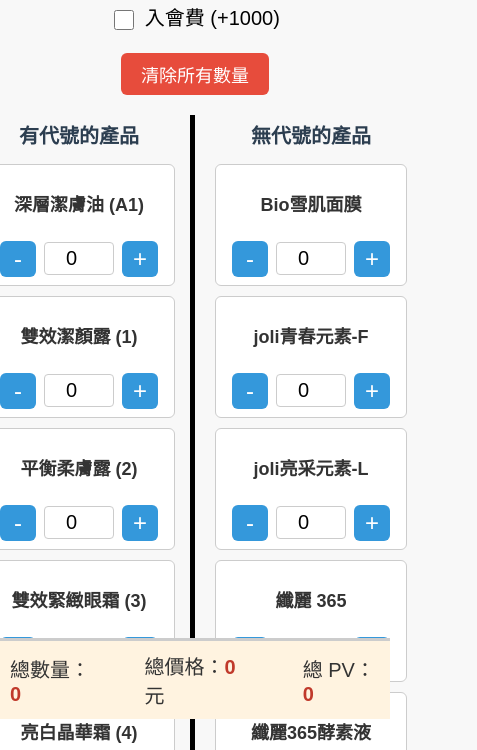
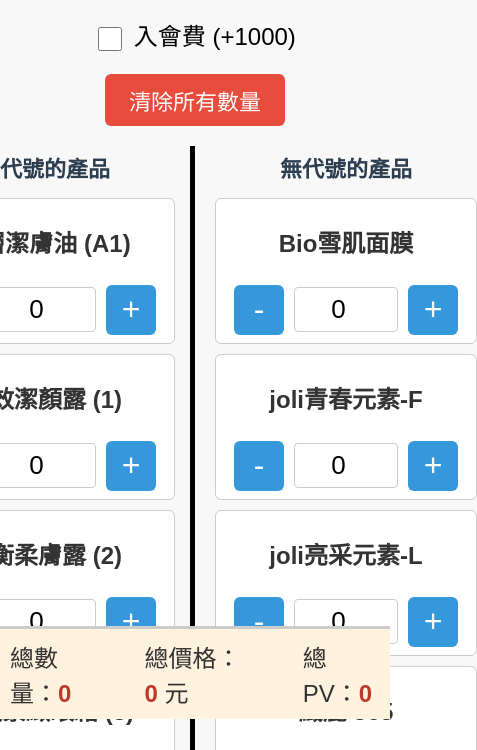
Before and after one commit to Allenfu-code/ColorGemstone, a plain HTML site: page tanlead.html in a window 390 px wide. Shown: the part 125-875 px from the top of the page, 477 px wide, since content can reach past the window. Drawn offline with Linux system fonts and the light colour scheme.

Commit message:
方便手機瀏覽大小

```diff
--- a/tanlead.html
+++ b/tanlead.html
@@ -2,21 +2,21 @@
 <html lang="zh-TW">
 <head>
   <meta charset="UTF-8">
+  <!-- 加入 viewport 設定 -->
+  <meta name="viewport" content="width=device-width, initial-scale=1.0">
   <title>天麗產品簡易計算器 (Checkbox + 清除按鈕)</title>
   <style>
-    /* 預設字體與背景色 */
+    /* 基本樣式 */
     body {
       margin: 10px;
       font-family: Arial, sans-serif;
-      font-size: 18px; /* 適度放大，兼顧可讀性 */
+      font-size: 20px; /* 調大基本字體 */
       background-color: #F8F8F8;
-      padding-bottom: 80px;
-      /* 預留空間，避免內容被底部固定列(footer)蓋住 */
+      padding-bottom: 80px; /* 避免內容被底部固定列遮住 */
     }
 
-    /* 頁面標題及說明文字 */
     h1 {
-      font-size: 24px;
+      font-size: 28px;
       color: #2C3E50;
       margin: 10px 0;
       text-align: center;
@@ -28,58 +28,58 @@
       color: #666;
     }
 
-    /* 入會費區域 (上方) */
+    /* 入會費區域 */
     .membership-section {
       text-align: center;
       margin-bottom: 20px;
     }
     .membership-section label {
-      font-size: 20px;
+      font-size: 22px;
       cursor: pointer;
       user-select: none;
     }
     .membershipFee {
-      width: 20px;
-      height: 20px;
+      width: 24px;
+      height: 24px;
       vertical-align: middle;
       margin-right: 5px;
       cursor: pointer;
     }
 
-    /* 兩欄並列的容器 */
+    /* 兩欄佈局 */
     .two-columns {
-      display: flex;             /* 使用 flex 排版 */
-      justify-content: center;   /* 水平置中整個區塊 */
-      align-items: flex-start;   /* 垂直頂端對齊 */
-      gap: 20px;                 /* 兩欄間距 */
-      max-width: 1200px;         /* 全欄最大寬度 */
-      margin: 0 auto 20px;       /* 置中並與下方留距 */
+      display: flex;
+      justify-content: center;
+      align-items: flex-start;
+      gap: 20px;
+      max-width: 1200px;
+      margin: 0 auto 20px;
     }
 
-    /* 左欄與右欄的共同樣式 */
+    /* 左欄與右欄共用 */
     .column {
-      flex: 1;                   /* 兩欄均分剩餘空間 */
+      flex: 1;
       display: flex;
-      flex-direction: column;    /* 垂直堆疊每個產品 */
-      gap: 10px;                 /* 產品之間的間距 */
+      flex-direction: column;
+      gap: 10px;
     }
 
-    /* 在左欄畫一條粗線來分隔 (可自行調整) */
+    /* 左欄分隔線 */
     .left-column {
       border-right: 5px solid #000;
-      padding-right: 15px; /* 預留空間，避免文字緊貼分隔線 */
+      padding-right: 15px;
     }
 
-    /* 區塊標題 (有代號 / 無代號) */
+    /* 區塊標題 */
     .section-title {
       text-align: center;
-      font-size: 20px;
+      font-size: 22px;
       font-weight: bold;
       margin: 5px 0;
       color: #2C3E50;
     }
 
-    /* 每個產品卡片 */
+    /* 產品卡片 */
     .product-card {
       background-color: #fff;
       border: 1px solid #ccc;
@@ -92,28 +92,27 @@
     }
 
     .product-name {
-      font-size: 18px;
+      font-size: 22px;
       font-weight: bold;
       color: #333;
       margin-bottom: 8px;
       text-align: center;
-      min-height: 60px; /* 預留高度，避免字多時排版跳動 */
+      min-height: 60px;
       display: flex;
       align-items: center;
       justify-content: center;
     }
 
-    /* 數量調整區域（含 - / + 按鈕及輸入框） */
+    /* 數量調整區域 */
     .quantity-control {
       display: flex;
       align-items: center;
       justify-content: center;
     }
-
     .quantity-control button {
-      width: 36px;
-      height: 36px;
-      font-size: 24px;
+      width: 44px;
+      height: 44px;
+      font-size: 28px;
       cursor: pointer;
       background-color: #3498DB;
       color: #fff;
@@ -124,25 +123,23 @@
     .quantity-control button:hover {
       opacity: 0.8;
     }
-
-    /* 數量輸入框 - 可直接輸入數字 */
     .quantity-control input.qtyInput {
-      width: 60px;
-      font-size: 20px;
+      width: 80px;
+      font-size: 24px;
       text-align: center;
       border: 1px solid #ccc;
       border-radius: 4px;
       padding: 4px;
     }
 
-    /* 清除按鈕容器 */
+    /* 清除按鈕 */
     .clear-container {
       text-align: center;
       margin-bottom: 20px;
     }
     .clear-btn {
       padding: 8px 20px;
-      font-size: 18px;
+      font-size: 20px;
       background-color: #E74C3C;
       color: #fff;
       border: none;
@@ -153,7 +150,7 @@
       opacity: 0.9;
     }
 
-    /* 固定在視窗底部，顯示：總數量 / 總價格 / 總 PV */
+    /* 固定底部統計列 */
     .fixed-footer {
       position: fixed;
       bottom: 0;
@@ -164,9 +161,9 @@
       border-top: 3px solid #ccc;
       display: flex;
       justify-content: center;
-      gap: 50px;          /* 三個欄位之間的間距 */
-      font-size: 20px;
-      z-index: 999;       /* 保證蓋在最上層 */
+      gap: 50px;
+      font-size: 22px;
+      z-index: 999;
       align-items: center;
     }
     .footer-item {
@@ -175,6 +172,38 @@
     .footer-item .highlight {
       color: #C0392B;
       font-weight: bold;
+    }
+
+    /* Media Query：手機版調整按鈕與文字大小，但保持兩欄佈局 */
+    @media (max-width: 768px) {
+      .quantity-control button {
+        width: 50px;
+        height: 50px;
+        font-size: 32px;
+        margin: 0 10px;
+      }
+      .quantity-control input.qtyInput {
+        width: 90px;
+        font-size: 26px;
+        padding: 6px;
+      }
+      h1 {
+        font-size: 30px;
+      }
+      .product-name {
+        font-size: 24px;
+        min-height: 70px;
+      }
+      .membership-section label {
+        font-size: 24px;
+      }
+      .clear-btn {
+        font-size: 22px;
+        padding: 10px 24px;
+      }
+      .fixed-footer {
+        font-size: 24px;
+      }
     }
   </style>
 </head>
@@ -195,13 +224,13 @@
     <button class="clear-btn" onclick="clearAll()">清除所有數量</button>
   </div>
 
-  <!-- 兩欄分區 -->
+  <!-- 兩欄區塊 -->
   <div class="two-columns">
     <!-- 左欄：有代號的產品 -->
     <div class="column left-column">
       <div class="section-title">有代號的產品</div>
 
-      <!-- 以下每個 product-card 代表一項產品 (有代號) -->
+      <!-- 每個 product-card 為一項產品 -->
       <div class="product-card" data-price="1995" data-pv="1700">
         <div class="product-name">深層潔膚油 (A1)</div>
         <div class="quantity-control">
@@ -327,8 +356,7 @@
           <button type="button" class="plusBtn">+</button>
         </div>
       </div>
-
-    </div><!-- .column.left-column 結束 -->
+    </div><!-- 左欄結束 -->
 
     <!-- 右欄：無代號的產品 -->
     <div class="column">
@@ -414,11 +442,10 @@
           <button type="button" class="plusBtn">+</button>
         </div>
       </div>
+    </div><!-- 右欄結束 -->
+  </div><!-- 兩欄區塊結束 -->
 
-    </div><!-- .column (右欄) 結束 -->
-  </div><!-- .two-columns 結束 -->
-
-  <!-- 固定在視窗底部，顯示：總數量 / 總價格 / 總 PV -->
+  <!-- 固定底部統計資訊 -->
   <div class="fixed-footer">
     <div class="footer-item">
       總數量：<span class="highlight" id="totalQty">0</span>
@@ -438,12 +465,9 @@
       let totalPrice = 0;
       let totalPV    = 0;
 
-      // 讀取所有產品卡片
       document.querySelectorAll('.product-card').forEach(card => {
         const price = parseFloat(card.dataset.price) || 0;
-        const pv    = parseFloat(card.dataset.pv)    || 0;
-
-        // 取得輸入框的值
+        const pv    = parseFloat(card.dataset.pv) || 0;
         const qtyInput = card.querySelector('.qtyInput');
         const qty   = parseInt(qtyInput.value) || 0;
 
@@ -452,10 +476,9 @@
         totalPV    += pv * qty;
       });
 
-      // 檢查是否勾選入會費
+      // 若勾選入會費，總價格增加 1000 元
       const membershipFeeCheckbox = document.querySelector('.membershipFee');
       if (membershipFeeCheckbox.checked) {
-        // 若有勾選，價格 + 1000 (只影響總價格)
         totalPrice += 1000;
       }
 
@@ -465,7 +488,7 @@
       document.getElementById('totalPV').textContent    = totalPV;
     }
 
-    // 清除所有數量(把所有 qtyInput 設為 0)，然後重新計算
+    // 清除所有數量後重新計算
     function clearAll() {
       document.querySelectorAll('.qtyInput').forEach(input => {
         input.value = 0;
@@ -473,13 +496,12 @@
       calculate();
     }
 
-    // 綁定加減按鈕與數字輸入事件：每次改變數量後，自動計算
+    // 為每個產品卡片的「- / +」按鈕與輸入框綁定事件
     document.querySelectorAll('.product-card').forEach(card => {
       const minusBtn  = card.querySelector('.minusBtn');
       const plusBtn   = card.querySelector('.plusBtn');
       const qtyInput  = card.querySelector('.qtyInput');
 
-      // 按下「-」按鈕
       minusBtn.addEventListener('click', () => {
         let currentQty = parseInt(qtyInput.value) || 0;
         currentQty = (currentQty > 0) ? currentQty - 1 : 0;
@@ -487,7 +509,6 @@
         calculate();
       });
 
-      // 按下「+」按鈕
       plusBtn.addEventListener('click', () => {
         let currentQty = parseInt(qtyInput.value) || 0;
         currentQty++;
@@ -495,10 +516,9 @@
         calculate();
       });
 
-      // 直接在輸入框中輸入數字
       qtyInput.addEventListener('input', () => {
         let newQty = parseInt(qtyInput.value);
-        if(isNaN(newQty) || newQty < 0) {
+        if (isNaN(newQty) || newQty < 0) {
           newQty = 0;
         }
         qtyInput.value = newQty;
@@ -506,12 +526,12 @@
       });
     });
 
-    // 監聽入會費勾選變化，只要切換就重新計算
+    // 入會費狀態變更時重新計算
     document.querySelector('.membershipFee').addEventListener('change', () => {
       calculate();
     });
 
-    // 頁面載入時，先計算一次
+    // 頁面載入時計算一次
     calculate();
   </script>
 </body>
```
